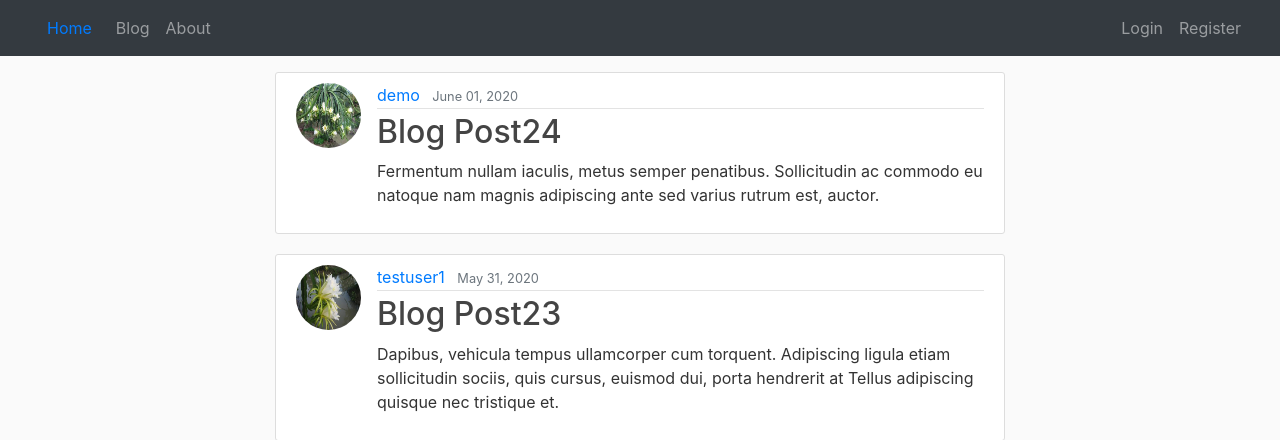
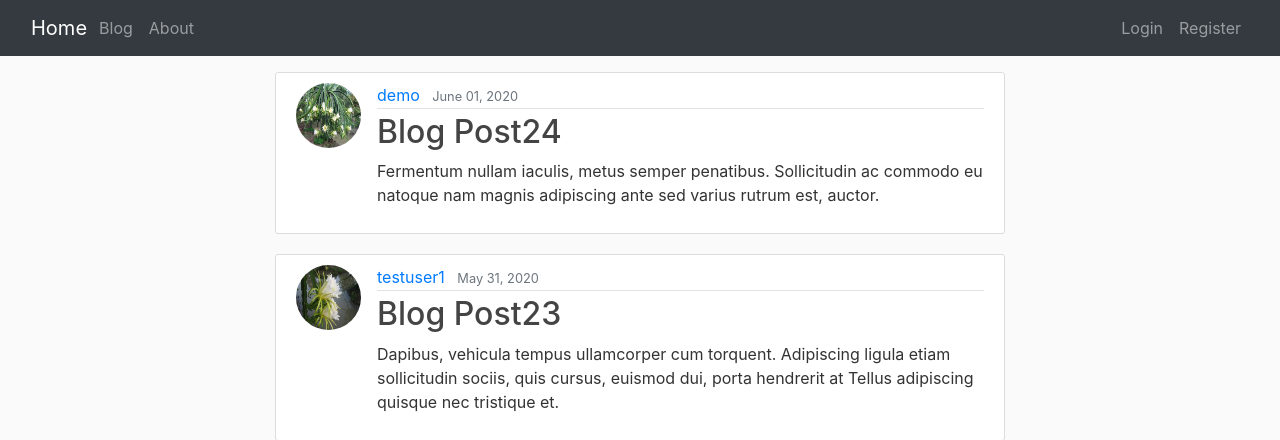
Before and after one commit to rautiato/django_app, a Django app: page /blog/ in a window 1280 px wide. Shown: the top 440 px of the page. Run offline with Django 3.2, Linux system fonts and the light colour scheme; data comes from the database, SQL or seed files in the repository; both versions use the stored data as it was after the commit; some libraries are stand-ins or nearby versions.

Commit message:
fixed nav bar

```diff
--- a/templates/base.html
+++ b/templates/base.html
@@ -25,8 +25,30 @@
                 <button type="button" class="navbar-toggler" data-toggle="collapse" data-target="#navbarCollapse">
                     <span class="navbar-toggler-icon"></span>
                 </button>
+                <div class="collapse navbar-collapse" id="navbarCollapse">
+                    <div class="navbar-nav">
+                        <a class="nav-item nav-link" href="/">Home</a>
+                        <a class="nav-item nav-link" href="{% url 'blog_home' %}">Blog</a>
+                        <a class="nav-item nav-link" href="{% url 'about' %}">About</a>
+                    </div>
+                    <!-- Navbar Right Side -->
+                    <div class="navbar-nav ml-auto">
+                        {% if user.is_authenticated %}
+                            <a class="nav-item nav-link" href="{% url 'post_create' %}">New Post</a>
+                            <a class="nav-item nav-link" href="{% url 'api' %}" target="_blank">API</a>
+                            <a class="nav-item nav-link" href="{% url 'todo_home' %}">To-do List</a>
+                            <a class="nav-item nav-link" href="{% url 'logout' %}">Logout</a>
+                        {% else %}
+                            <a class="nav-item nav-link" href="{% url 'login' %}">Login</a>
+                            <a class="nav-item nav-link" href="{% url 'register' %}">Register</a>
                         {% endif %}
-            <a class="nav-item nav-link" href="/">Home</a>
+                    </div>
+                </div>
+            {% else %}
+                <a class="navbar-brand mr-1" href="/">Home</a>
+                <button type="button" class="navbar-toggler" data-toggle="collapse" data-target="#navbarCollapse">
+                    <span class="navbar-toggler-icon"></span>
+                </button>
                 <div class="collapse navbar-collapse" id="navbarCollapse">
                     <div class="navbar-nav">
                         <a class="nav-item nav-link" href="{% url 'blog_home' %}">Blog</a>
@@ -45,6 +67,7 @@
                         {% endif %}
                     </div>
                 </div>
+            {% endif %}
         </div>
     </nav>
 
```
Also changed, not shown: db.sqlite3. Lines whose indentation alone changed are shown as unchanged.
